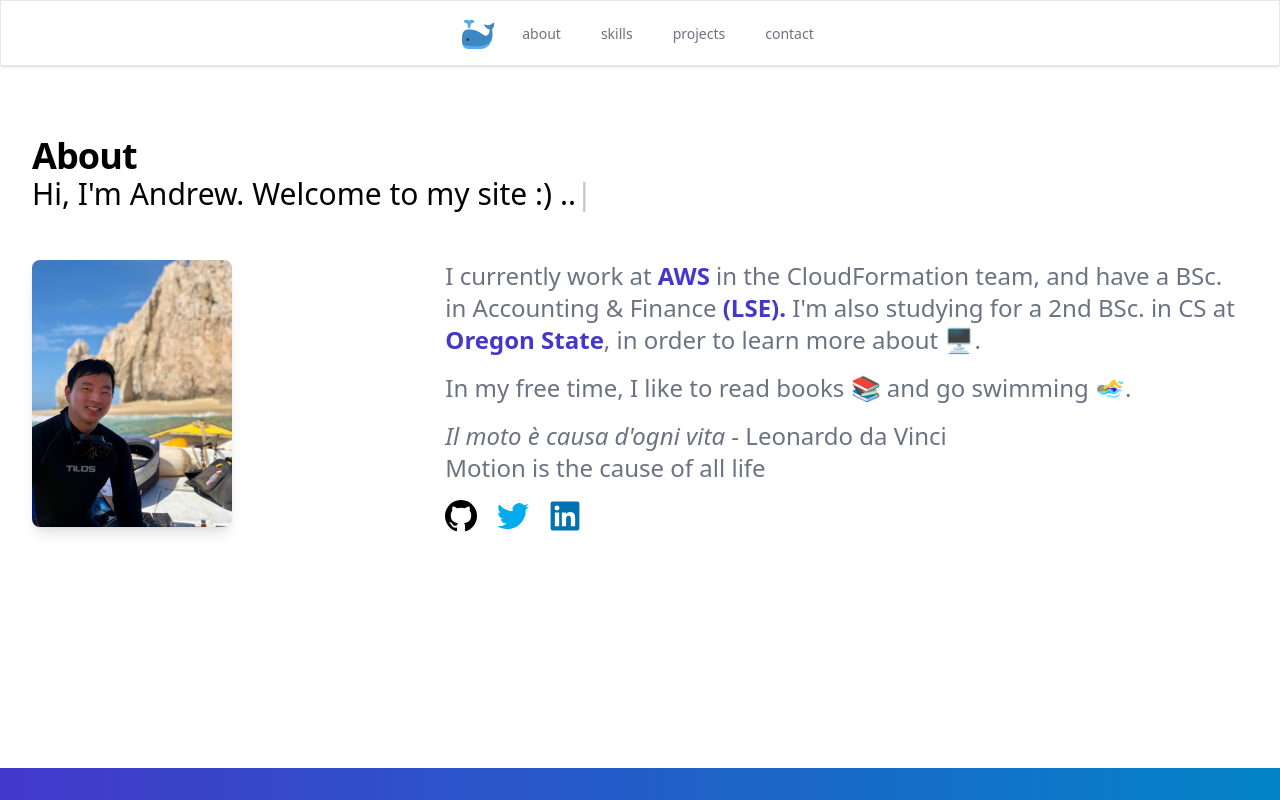
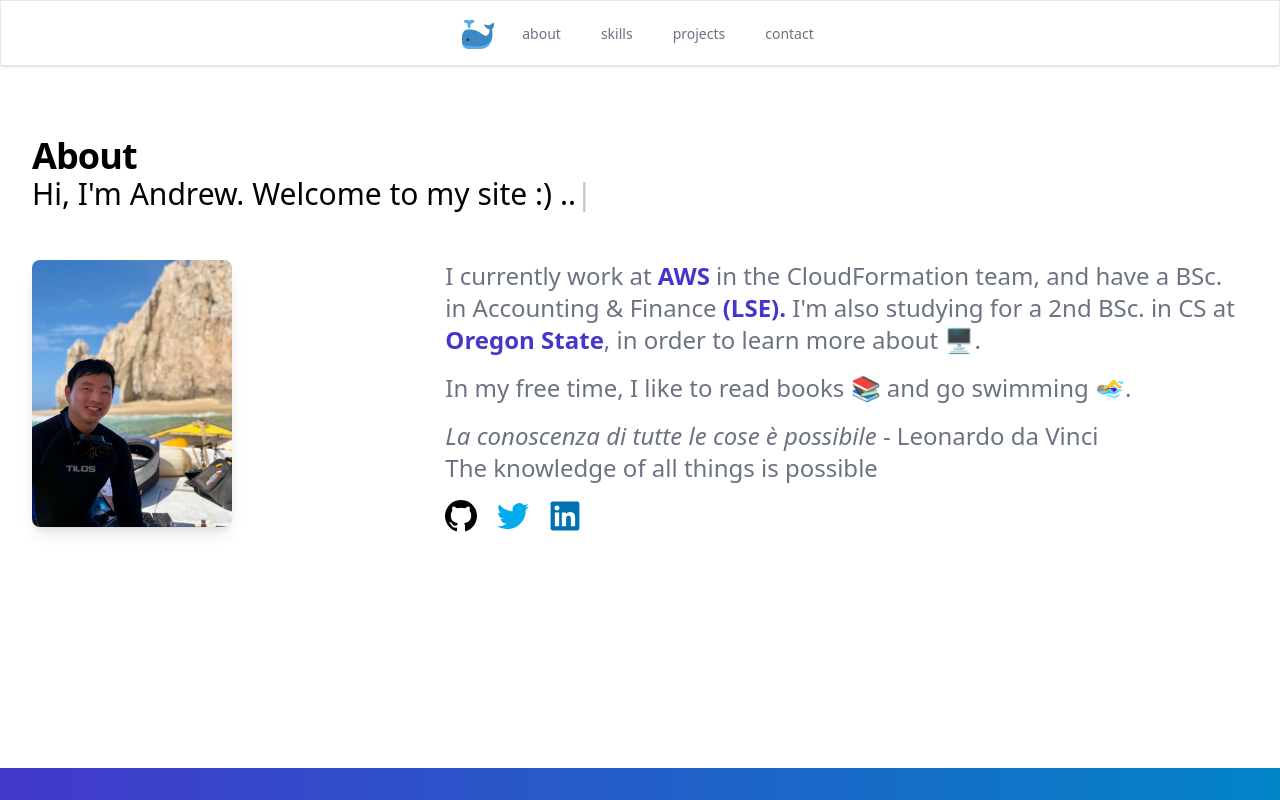
Before and after one commit to adnjoo/portfolio-website, a React (Vite) app: page / in a window 1280 px wide. Shown: the top 800 px of the page. Built offline with nearby package versions, Linux system fonts and the light colour scheme.

Commit message:
add more quotes

```diff
--- a/src/components/About.tsx
+++ b/src/components/About.tsx
@@ -31,6 +31,26 @@ const daVinciQuotes = [
     quote: "Chi tempo ha e tempo aspetta, perde l'amico e danari non ha mai",
     translation:
       'He who has time and awaits time, has neither friends nor money',
+  },
+  {
+    quote: "L'arte non è mai finita, solo abbandonata",
+    translation:
+      'Art is never finished, only abandoned',
+  },
+  {
+    quote: "Ogni nostra cognizione prencipia da sentimenti",
+    translation:
+      'Our every cognition begins with feelings',
+  },
+  {
+    quote: "Amor ogni cosa vince",
+    translation:
+      'Love conquers all',
+  },
+  {
+    quote: "No' si volta chi a stella è fisso",
+    translation:
+      'He who is fixed to a star does not change his mind',
   },
 ];
 
```
